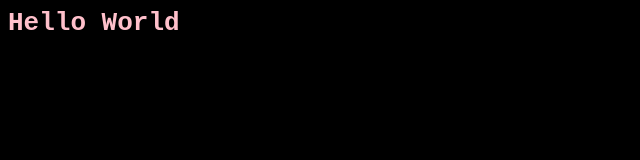
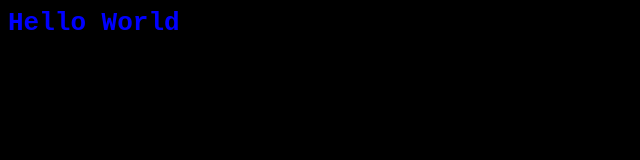
Before and after one commit to benstick/cssinheritance, a plain HTML site: page index.html in a window 1280 px wide. Shown: the whole page, without its empty margins (0-640 px from the left). Drawn offline with Linux system fonts and the light colour scheme.

Commit message:
+ overriding pink text with blue text based on hierarchy in css

```diff
--- a/index.html
+++ b/index.html
@@ -8,6 +8,10 @@
     .pink-text {
         color: pink;
     }
+
+    .blue-text {
+        color: blue;
+    }
 </style>
 
-<h1 class="pink-text" >Hello World</h1>
+<h1 class="pink-text blue-text" >Hello World</h1>
```
